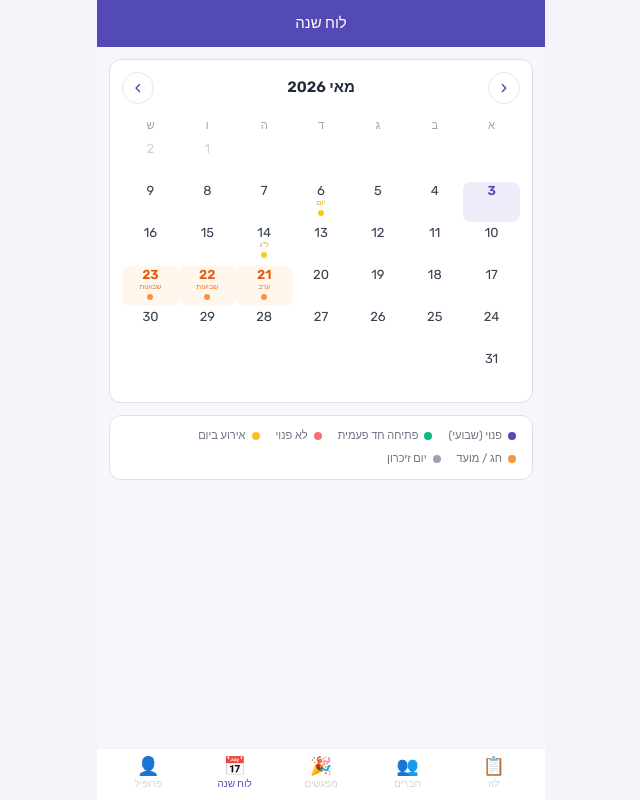
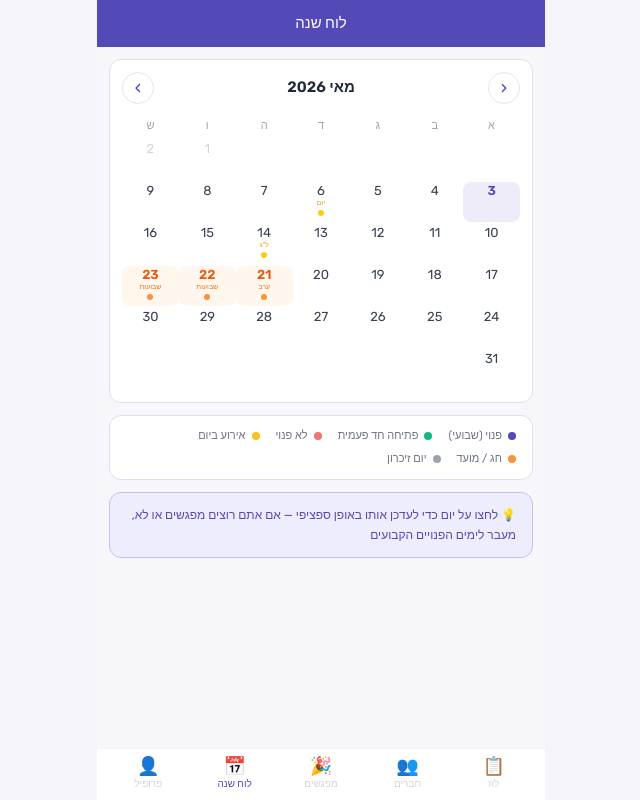
Before and after one commit to madeinphk-alt/kidimeet, a Next.js app: page /calendar in a window 1280 px wide. Shown: the whole page, without its empty margins (319-959 px from the left). Built offline with nearby package versions, Linux system fonts and the light colour scheme.

Commit message:
fix: reorder calendar — legend, tip, then export

```diff
--- a/src/app/calendar/page.tsx
+++ b/src/app/calendar/page.tsx
@@ -332,6 +332,32 @@ export default function CalendarPage() {
           </div>
         </div>
 
+        {/* Legend */}
+        <div className="bg-white rounded-xl border border-[#e0ddf0] px-4 py-3 mb-3">
+          <div className="flex flex-wrap gap-x-4 gap-y-1.5" dir="rtl">
+            {[
+              { color: 'bg-[#534AB7]', label: 'פנוי (שבועי)' },
+              { color: 'bg-emerald-500', label: 'פתיחה חד פעמית' },
+              { color: 'bg-red-400', label: 'לא פנוי' },
+              { color: 'bg-amber-400', label: 'אירוע ביום' },
+              { color: 'bg-orange-400', label: 'חג / מועד' },
+              { color: 'bg-gray-400', label: 'יום זיכרון' },
+            ].map(({ color, label }) => (
+              <div key={label} className="flex items-center gap-1.5">
+                <span className={clsx('w-2 h-2 rounded-full', color)} />
+                <span className="text-[11px] text-gray-500">{label}</span>
+              </div>
+            ))}
+          </div>
+        </div>
+
+        {/* Tip */}
+        <div className="bg-[#EEEDFE] rounded-xl border border-[#c5c0f0] px-4 py-3 mb-3" dir="rtl">
+          <p className="text-[12px] text-[#534AB7] leading-5">
+            💡 לחצו על יום כדי לעדכן אותו באופן ספציפי — אם אתם רוצים מפגשים או לא, מעבר לימים הפנויים הקבועים
+          </p>
+        </div>
+
         {/* ICS Export */}
         {profile && (
           <div className="bg-white rounded-xl border border-[#e0ddf0] px-4 py-3 mb-3" dir="rtl">
@@ -350,25 +376,6 @@ export default function CalendarPage() {
             </p>
           </div>
         )}
-
-        {/* Legend */}
-        <div className="bg-white rounded-xl border border-[#e0ddf0] px-4 py-3 mb-3">
-          <div className="flex flex-wrap gap-x-4 gap-y-1.5" dir="rtl">
-            {[
-              { color: 'bg-[#534AB7]', label: 'פנוי (שבועי)' },
-              { color: 'bg-emerald-500', label: 'פתיחה חד פעמית' },
-              { color: 'bg-red-400', label: 'לא פנוי' },
-              { color: 'bg-amber-400', label: 'אירוע ביום' },
-              { color: 'bg-orange-400', label: 'חג / מועד' },
-              { color: 'bg-gray-400', label: 'יום זיכרון' },
-            ].map(({ color, label }) => (
-              <div key={label} className="flex items-center gap-1.5">
-                <span className={clsx('w-2 h-2 rounded-full', color)} />
-                <span className="text-[11px] text-gray-500">{label}</span>
-              </div>
-            ))}
-          </div>
-        </div>
 
         {/* Upcoming events */}
         {events.filter(e => e.date >= format(today, 'yyyy-MM-dd')).length > 0 && (
```
